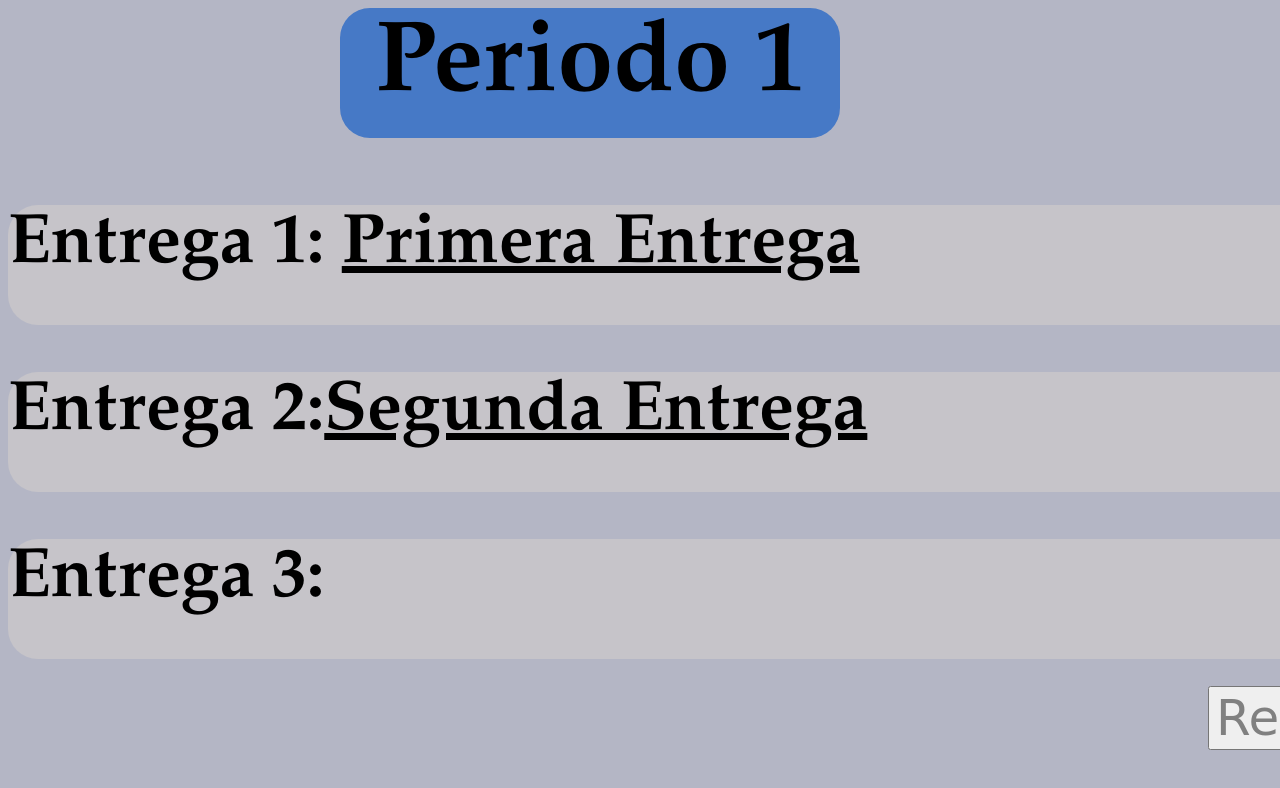
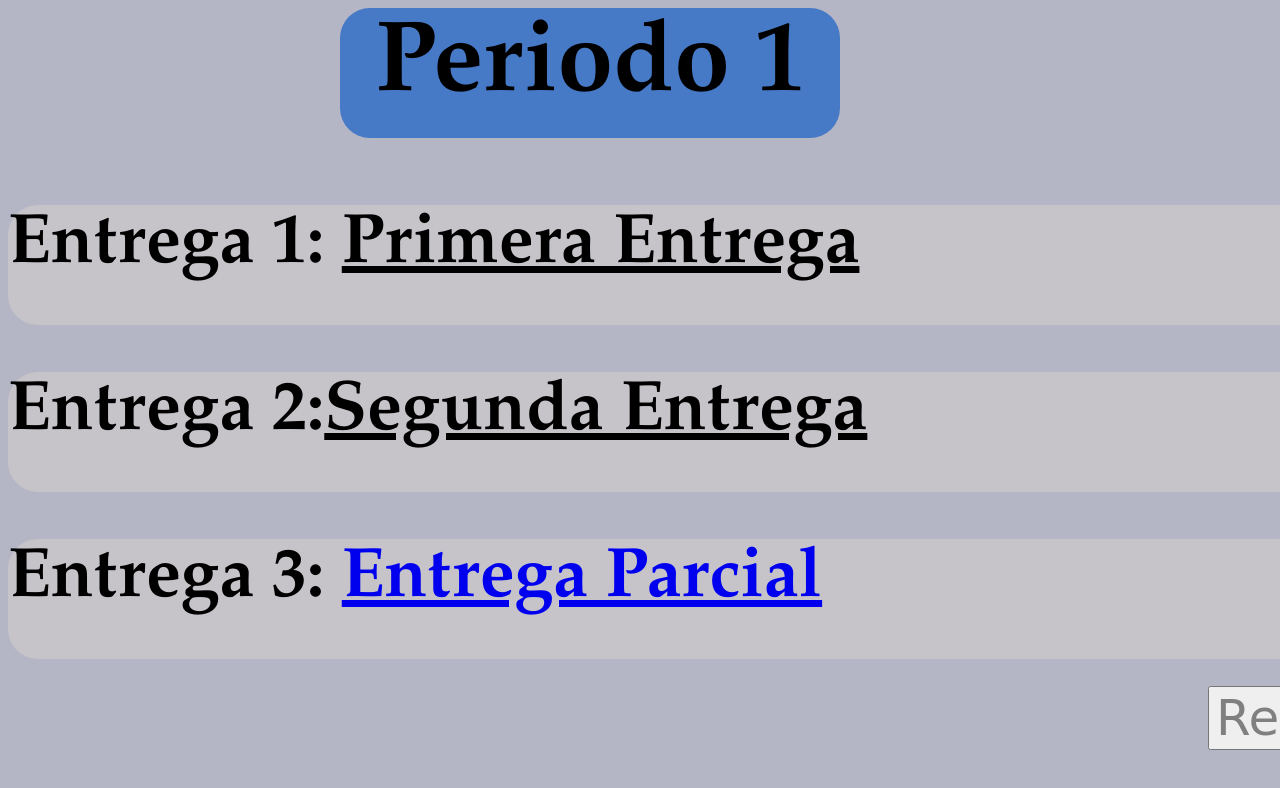
Before and after one commit to alejo12155/pagina-web, a plain HTML site: page periodo1.html in a window 1280 px wide. Shown: the top 788 px of the page. Drawn offline with Linux system fonts and the light colour scheme.

Commit message:
Update periodo1.html

```diff
--- a/periodo1.html
+++ b/periodo1.html
@@ -13,7 +13,7 @@
 		</div>
 		<h1 style="font-size: 70px;font-family: Garamond; height: 120px; width: 1450px; border-radius: 30px; background-color: #C6C4C9 ; "> Entrega 2:<a href="https://alejo12155.github.io/tarea2/" style="color: black;">Segunda Entrega</a> </h1>
 
-		<h1 style="font-size: 70px;font-family: Garamond; height: 120px; width: 1450px; border-radius: 30px; background-color: #C6C4C9 ; "> Entrega 3: </h1>
+		<h1 style="font-size: 70px;font-family: Garamond; height: 120px; width: 1450px; border-radius: 30px; background-color: #C6C4C9 ; "> Entrega 3: <a href="https://drive.google.com/file/d/1Y8k2_lnSoInqOsP1OaZsn7iahn8fVbMA/view?usp=sharing">Entrega Parcial</a> </h1>
 
 
 
```
